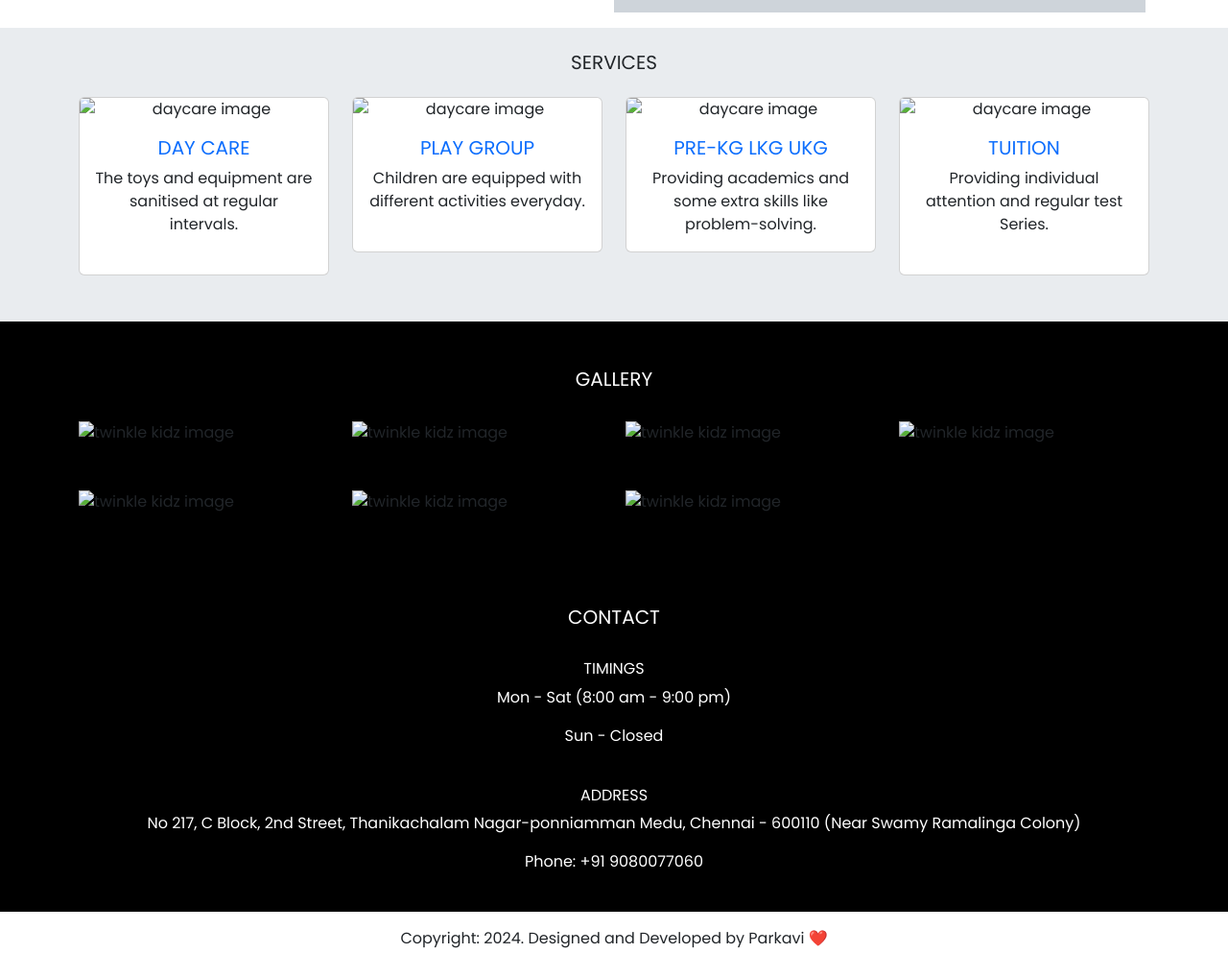
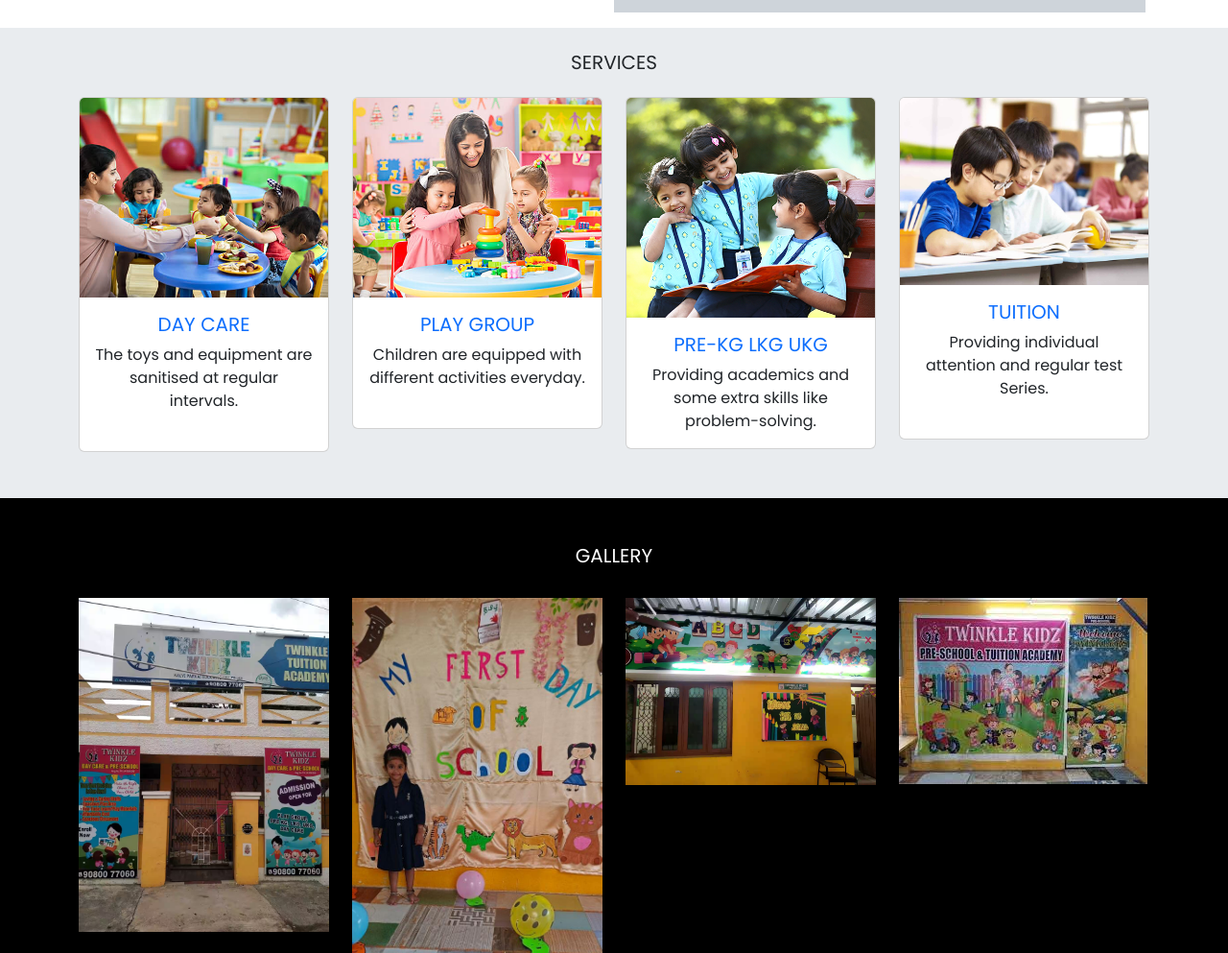
Before and after one commit to Parkavi229/Twinkle-Kidz-website, a plain HTML site: page index.html in a window 1280 px wide. Shown: the part 1688-2681 px from the top of the page at 96% size. Drawn offline with nearby package versions, Linux system fonts and the light colour scheme; files that its build step writes are made by us from their sources.

Commit message:
path aaded again

```diff
--- a/CSS/styles.css
+++ b/CSS/styles.css
@@ -3,7 +3,7 @@
 }
 
 .banner{
-    background-image: url(/website_project/images/kidz3.jpg);
+    background-image: url(../images/kidz3.jpg);
     background-size: cover;
     background-repeat: no-repeat;
     padding: 290px 0;
--- a/index.html
+++ b/index.html
@@ -118,7 +118,7 @@
           <div class="row">
             <div class="col-md-3">
               <div class="card pb-4 text-center">
-                <img src="/website_project/images/daycare1.jpg" class="card-img-top" alt="daycare image">
+                <img src="./images/daycare1.jpg" class="card-img-top" alt="daycare image">
                 <div class="card-body">
                   <h5 class="card-title text-primary">DAY CARE</h5>
                   <p class="card-text">The toys and equipment are sanitised at regular intervals.</p>
@@ -128,7 +128,7 @@
             </div>
             <div class="col-md-3">
               <div class="card pb-4 text-center">
-                <img src="/website_project/images/playschoool.jpg" class="card-img-top" alt="daycare image">
+                <img src="./images/playschoool.jpg" class="card-img-top" alt="daycare image">
                 <div class="card-body">
                   <h5 class="card-title text-primary">PLAY GROUP</h5>
                   <p class="card-text">Children are equipped with different activities everyday.</p>
@@ -138,7 +138,7 @@
             </div>
             <div class="col-md-3">
               <div class="card text-center">
-                <img src="/website_project/images/ukg.jpg" class="card-img-top" alt="daycare image">
+                <img src="./images/ukg.jpg" class="card-img-top" alt="daycare image">
                 <div class="card-body">
                   <h5 class="card-title text-primary">PRE-KG LKG UKG</h5>
                   <p class="card-text">Providing academics and some extra skills like problem-solving.</p>
@@ -148,7 +148,7 @@
             </div>
             <div class="col-md-3">
               <div class="card pb-4 text-center">
-                <img src="/website_project/images/Tuition.jpg" class="card-img-top" alt="daycare image">
+                <img src="./images/Tuition.jpg" class="card-img-top" alt="daycare image">
                 <div class="card-body">
                   <h5 class="card-title text-primary">TUITION</h5>
                   <p class="card-text">Providing individual attention and regular test Series.</p>
@@ -166,27 +166,27 @@
           </div>
           <div class="row">
             <div class="col-md-3">
-              <img src="/website_project/images/TK1.jpg " class="img-fluid mb-4 mt-4" alt="twinkle kidz image" />
+              <img src="./images/TK1.jpg " class="img-fluid mb-4 mt-4" alt="twinkle kidz image" />
             </div>
             <div class="col-md-3">
-              <img src="/website_project/images/TK8.jpg" class="img-fluid mb-4 mt-4" alt="twinkle kidz image" />
+              <img src="./images/TK8.jpg" class="img-fluid mb-4 mt-4" alt="twinkle kidz image" />
             </div>
             <div class="col-md-3">
-              <img src="/website_project/images/TK2.jpg " class="img-fluid mb-4 mt-4" alt="twinkle kidz image" />
+              <img src="./images/TK2.jpg " class="img-fluid mb-4 mt-4" alt="twinkle kidz image" />
             </div>
             <div class="col-md-3">
-              <img src="/website_project/images/TK3.jpg " class="img-fluid mb-4 mt-4" alt="twinkle kidz image" />
+              <img src="./images/TK3.jpg " class="img-fluid mb-4 mt-4" alt="twinkle kidz image" />
             </div>
           </div>
           <div class="row">
             <div class="col-md-3">
-              <img src="/website_project/images/TK5.jpg " class="img-fluid mb-4 mt-4" alt="twinkle kidz image" />
+              <img src="./images/TK5.jpg " class="img-fluid mb-4 mt-4" alt="twinkle kidz image" />
             </div>
             <div class="col-md-3">
-              <img src="/website_project/images/TK6.jpg" class="img-fluid mb-4 mt-4" alt="twinkle kidz image" />
+              <img src="./images/TK6.jpg" class="img-fluid mb-4 mt-4" alt="twinkle kidz image" />
             </div>
             <div class="col-md-3">
-              <img src="/website_project/images/TK4.jpg " class="img-fluid mb-4 mt-4" alt="twinkle kidz image" />
+              <img src="./images/TK4.jpg " class="img-fluid mb-4 mt-4" alt="twinkle kidz image" />
             </div>
           </div>
         </div>
```
